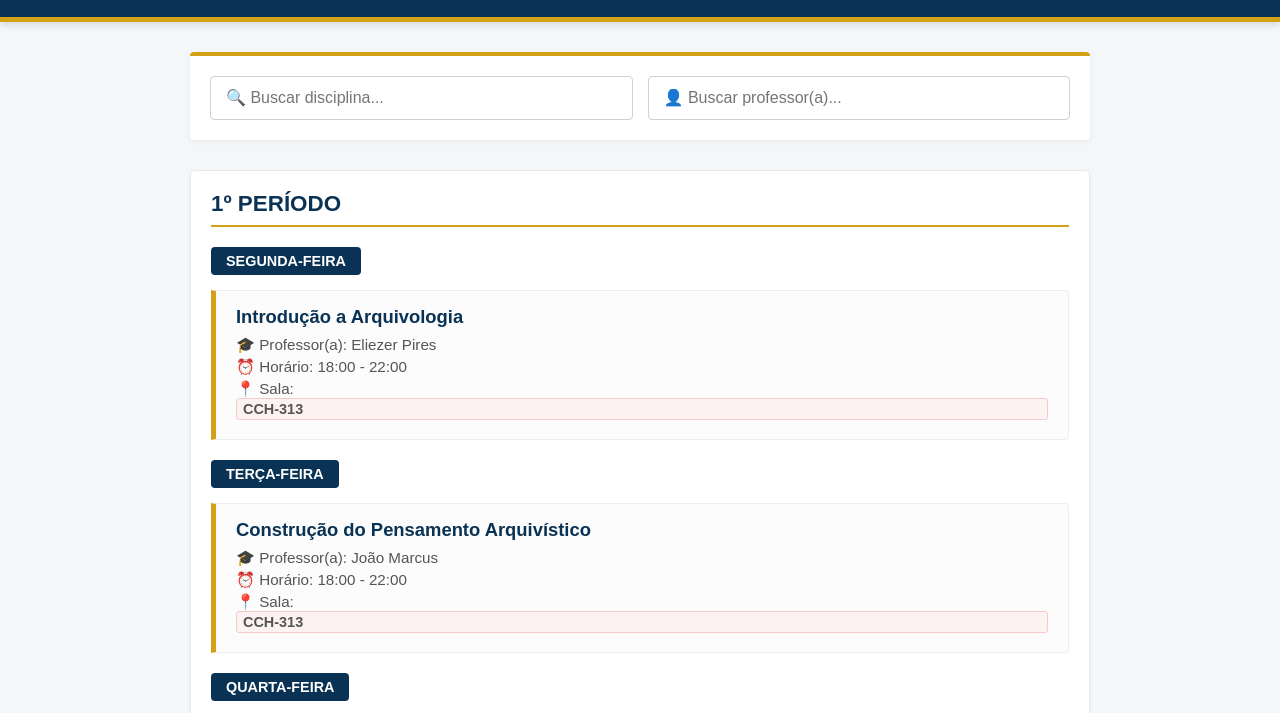
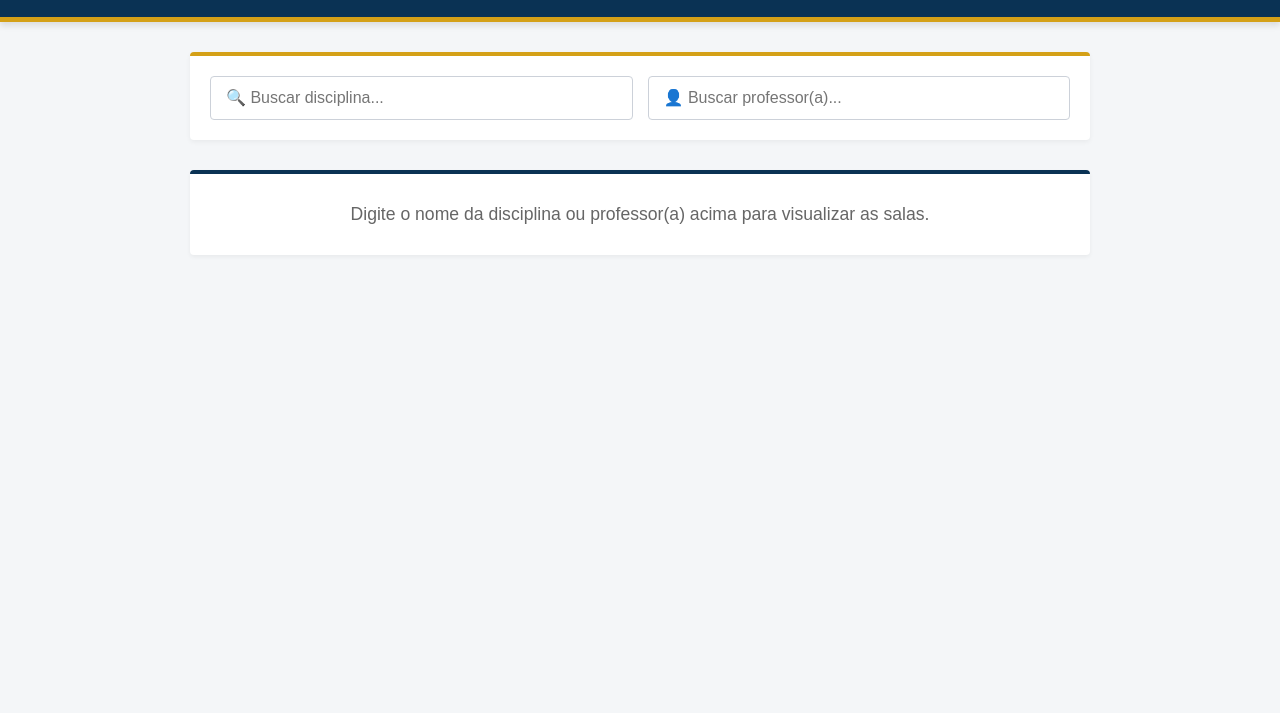
Before and after one commit to rafanvieira-dev/busca_salas, a plain HTML site: page index.html in a window 1280 px wide. Shown: the part 79-792 px from the top of the page. Drawn offline with Linux system fonts and the light colour scheme.

Commit message:
Update index.html

```diff
--- a/index.html
+++ b/index.html
@@ -148,21 +148,29 @@
 
         .sala-destaque {
             font-weight: bold;
-            color: #d9534f; /* Vermelho para chamar atenção para a sala */
+            color: #d9534f;
             background-color: #fdf2f2;
             padding: 2px 6px;
             border-radius: 3px;
             border: 1px solid #f5caca;
         }
 
-        .no-results {
+        .message-box {
             text-align: center;
             padding: 30px;
             font-size: 1.1em;
             color: #666;
             background-color: var(--card-bg);
             border-radius: 4px;
+            box-shadow: 0 2px 4px rgba(0,0,0,0.05);
+        }
+
+        .message-box.error {
             border-top: 4px solid #d9534f;
+        }
+
+        .message-box.info {
+            border-top: 4px solid var(--unirio-blue);
         }
     </style>
 </head>
@@ -185,7 +193,7 @@
 <script>
     // Base de dados extraída do PDF [cite: 1, 2]
     const disciplinas = [
-        // PRIMEIRO PERÍODO [cite: 1]
+        // PRIMEIRO PERÍODO
         { periodo: "1º Período", materia: "Introdução a Arquivologia", dia: "Segunda-feira", professor: "Eliezer Pires", sala: "CCH-313", horario: "18:00 - 22:00" },
         { periodo: "1º Período", materia: "Construção do Pensamento Arquivístico", dia: "Terça-feira", professor: "João Marcus", sala: "CCH-313", horario: "18:00 - 22:00" },
         { periodo: "1º Período", materia: "Cultura História e Documento", dia: "Quarta-feira", professor: "Thayz Merolla Piubel", sala: "CCH-202", horario: "18:00 - 22:00" },
@@ -193,7 +201,7 @@
         { periodo: "1º Período", materia: "Memória, Cultura e Sociedade", dia: "Quarta-feira", professor: "Igor Gak", sala: "CCH-206", horario: "18:00 - 22:00" },
         { periodo: "1º Período", materia: "Metodologia da Pesquisa Arquivística", dia: "Sexta-feira", professor: "Priscila Gomes", sala: "CCH-313", horario: "18:00 - 22:00" },
 
-        // SEGUNDO PERÍODO [cite: 1]
+        // SEGUNDO PERÍODO
         { periodo: "2º Período", materia: "Introdução à Sociologia", dia: "Segunda-feira", professor: "Terezinha Souza", sala: "CCH-212", horario: "18:00 - 22:00" },
         { periodo: "2º Período", materia: "Informação, Memória e Documento", dia: "Segunda-feira", professor: "Bianca Rihan", sala: "PPGMS1", horario: "18:00 - 21:00" },
         { periodo: "2º Período", materia: "Administração I", dia: "Terça-feira", professor: "Ricardo Bezerra", sala: "CCH-315", horario: "18:00 - 22:00" },
@@ -203,7 +211,7 @@
         { periodo: "2º Período", materia: "Gestão da Informação Arquivística", dia: "Quinta-feira", professor: "Marcelo Siqueira", sala: "CCH-204", horario: "18:00 - 22:00" },
         { periodo: "2º Período", materia: "Organização do Conhecimento I", dia: "Sexta-feira", professor: "Tatiana de Almeida", sala: "RU-302", horario: "18:00 - 22:00" },
 
-        // TERCEIRO PERÍODO [cite: 1]
+        // TERCEIRO PERÍODO
         { periodo: "3º Período", materia: "Avaliação de Documentos Arquivísticos", dia: "Segunda-feira", professor: "Mariana Lousada", sala: "ENF-404", horario: "18:00 - 22:00" },
         { periodo: "3º Período", materia: "Seminário de Arquivística I C (Arquivos Fluminenses)", dia: "Terça-feira", professor: "Eliezer Pires", sala: "PET-3º ANDAR/CCH", horario: "18:00 - 20:00" },
         { periodo: "3º Período", materia: "Seminário de Arquivística II C (Instrumentos de Pesquisa)", dia: "Terça-feira", professor: "Eliezer Pires", sala: "PET-3º ANDAR/CCH", horario: "20:00 - 22:00" },
@@ -211,7 +219,7 @@
         { periodo: "3º Período", materia: "Seminário de Arquivística IA (Introdução Arquivos e Educação)", dia: "Quinta-feira", professor: "Priscila Gomes", sala: "CCH-213", horario: "18:00 - 20:00" },
         { periodo: "3º Período", materia: "Seminário de Arquivística II A (Arquivos Escolares)", dia: "Quinta-feira", professor: "Priscila Gomes", sala: "CCH-213", horario: "20:00 - 22:00" },
 
-        // QUARTO PERÍODO [cite: 1, 2]
+        // QUARTO PERÍODO
         { periodo: "4º Período", materia: "Arranjo e Descrição de Documentos", dia: "Segunda-feira", professor: "Jair Martins", sala: "CCH-312", horario: "18:00 - 22:00" },
         { periodo: "4º Período", materia: "Diplomática", dia: "Terça-feira", professor: "Danilo Bueno", sala: "CCH-314", horario: "18:00 - 22:00" },
         { periodo: "4º Período", materia: "Gestão de Processos", dia: "Quarta-feira", professor: "Antonio Andrade", sala: "PJA-203", horario: "18:00 - 22:00" },
@@ -222,14 +230,14 @@
         { periodo: "4º Período", materia: "Arquivos Médicos", dia: "Sexta-feira", professor: "Brenda Rocco", sala: "ENF-302", horario: "18:00 - 22:00" },
         { periodo: "4º Período", materia: "Estágio Supervisionado I", dia: "Sexta-feira", professor: "Fernanda Monteiro", sala: "REMOTA", horario: "17:00 - 18:00" },
 
-        // QUINTO PERÍODO [cite: 2]
+        // QUINTO PERÍODO
         { periodo: "5º Período", materia: "Informática Aplica à Arquivística", dia: "Segunda-feira", professor: "Brenda Rocco", sala: "PDA", horario: "18:00 - 22:00" },
         { periodo: "5º Período", materia: "Pesquisa em Arquivística", dia: "Terça-feira", professor: "Bruno Leite", sala: "PDA", horario: "18:00 - 22:00" },
         { periodo: "5º Período", materia: "História do Brasil Contemporâneo", dia: "Quarta-feira", professor: "Maria Pires", sala: "CCH-307", horario: "18:00 - 22:00" },
         { periodo: "5º Período", materia: "Fundamentos de Inglês Instrumental", dia: "Sexta-feira", professor: "Marcello Pinto", sala: "CCH-205", horario: "18:00 - 22:00" },
         { periodo: "5º Período", materia: "Estágio Supervisionado II", dia: "Sexta-feira", professor: "Flávio Leal", sala: "REMOTA", horario: "17:00 - 18:00" },
 
-        // SEXTO PERÍODO [cite: 2]
+        // SEXTO PERÍODO
         { periodo: "6º Período", materia: "Gestão de Documentos Arquivísticos", dia: "Segunda-feira", professor: "Danilo Bueno", sala: "CCH-202", horario: "18:00 - 22:00" },
         { periodo: "6º Período", materia: "Comunicação", dia: "Terça-feira", professor: "Luciana Souza", sala: "CCH-211", horario: "18:00 - 22:00" },
         { periodo: "6º Período", materia: "Gestão Arquivística de Documentos Eletrônicos", dia: "Terça-feira", professor: "Brenda Rocco", sala: "REMOTA", horario: "18:00 - 22:00" },
@@ -238,13 +246,13 @@
         { periodo: "6º Período", materia: "Tecnologia da Informação e Processos de Automação", dia: "Quinta-feira", professor: "Claudio Ribeiro", sala: "LADOC", horario: "18:00 - 22:00" },
         { periodo: "6º Período", materia: "Estágio Supervisionado III", dia: "Sexta-feira", professor: "Renato Crivelli", sala: "REMOTA", horario: "17:00 - 18:00" },
 
-        // SÉTIMO PERÍODO [cite: 2]
+        // SÉTIMO PERÍODO
         { periodo: "7º Período", materia: "Técnicas de Recuperação e Disseminação da Informação", dia: "Segunda-feira", professor: "Simone Alencar", sala: "CCH-213", horario: "18:00 - 22:00" },
         { periodo: "7º Período", materia: "Organização Prática de Arquivos-A", dia: "Terça-feira", professor: "Jair Martins", sala: "ENF-410", horario: "18:00 - 22:00" },
         { periodo: "7º Período", materia: "Gestão de Serviços Arquivísticos", dia: "Quinta-feira", professor: "Fernanda Monteiro", sala: "CCH-308", horario: "18:00 - 22:00" },
         { periodo: "7º Período", materia: "Trabalho de Conclusão de Curso II", dia: "Sexta-feira", professor: "Igor Gak", sala: "REMOTA", horario: "16:00 - 17:00" },
 
-        // OITAVO PERÍODO [cite: 2]
+        // OITAVO PERÍODO
         { periodo: "8º Período", materia: "Educação Ambiental e Cidadania", dia: "Terça-feira", professor: "Ana Cláudia Delciellos", sala: "202N", horario: "18:00 - 21:00" },
         { periodo: "8º Período", materia: "Gestão de Instituições Arquivísticas", dia: "Quinta-feira", professor: "Renato Crivelli", sala: "ARQUIVO CENTRAL", horario: "18:00 - 22:00" },
         { periodo: "8º Período", materia: "Políticas de Acesso à Informação Arquivística", dia: "Sexta-feira", professor: "Rosale de Mattos", sala: "CCH-203", horario: "18:00 - 22:00" }
@@ -265,11 +273,6 @@
     function renderizarResultados(dados) {
         const container = document.getElementById('resultados');
         container.innerHTML = '';
-
-        if (dados.length === 0) {
-            container.innerHTML = '<div class="no-results">Nenhuma disciplina ou sala encontrada para a sua busca. Tente revisar os termos informados.</div>';
-            return;
-        }
 
         // Agrupar por período
         const agrupadoPorPeriodo = dados.reduce((acc, curr) => {
@@ -318,6 +321,13 @@
     function filtrarSalas() {
         const termoMateria = normalizarTexto(document.getElementById('buscaMateria').value);
         const termoProfessor = normalizarTexto(document.getElementById('buscaProfessor').value);
+        const container = document.getElementById('resultados');
+
+        // Se ambos os campos estiverem vazios, mostra mensagem inicial e interrompe
+        if (termoMateria === "" && termoProfessor === "") {
+            container.innerHTML = '<div class="message-box info">Digite o nome da disciplina ou professor(a) acima para visualizar as salas.</div>';
+            return;
+        }
 
         const resultadosFiltrados = disciplinas.filter(d => {
             const matchMateria = normalizarTexto(d.materia).includes(termoMateria);
@@ -325,11 +335,17 @@
             return matchMateria && matchProfessor;
         });
 
+        // Se buscou algo mas não encontrou nada
+        if (resultadosFiltrados.length === 0) {
+            container.innerHTML = '<div class="message-box error">Nenhuma disciplina ou sala encontrada. Tente revisar os termos informados.</div>';
+            return;
+        }
+
         renderizarResultados(resultadosFiltrados);
     }
 
-    // Renderizar tudo inicialmente
-    renderizarResultados(disciplinas);
+    // Chama a função logo que a página carrega para exibir o estado inicial (vazio com mensagem)
+    filtrarSalas();
 
 </script>
 </body>
```
